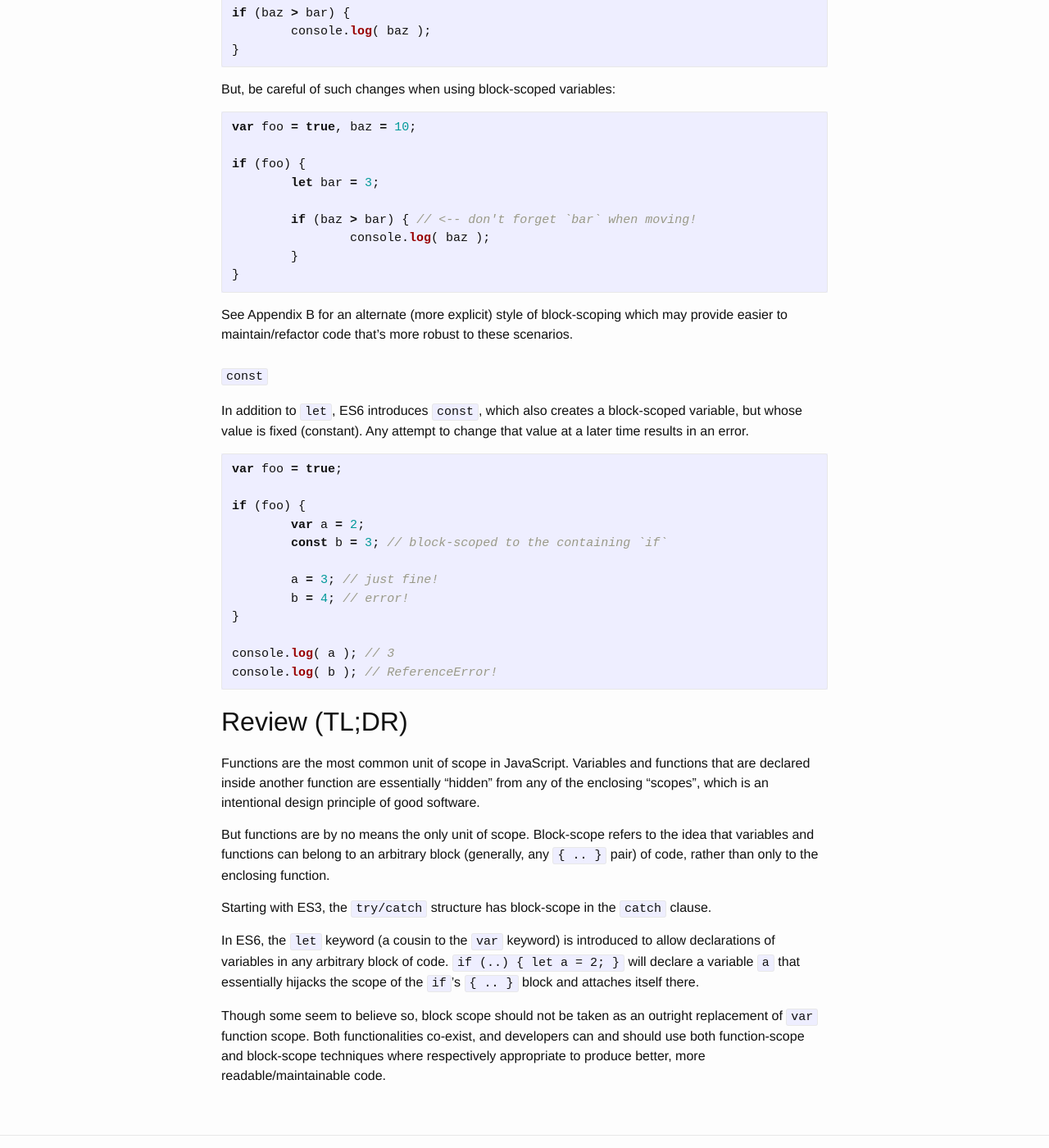
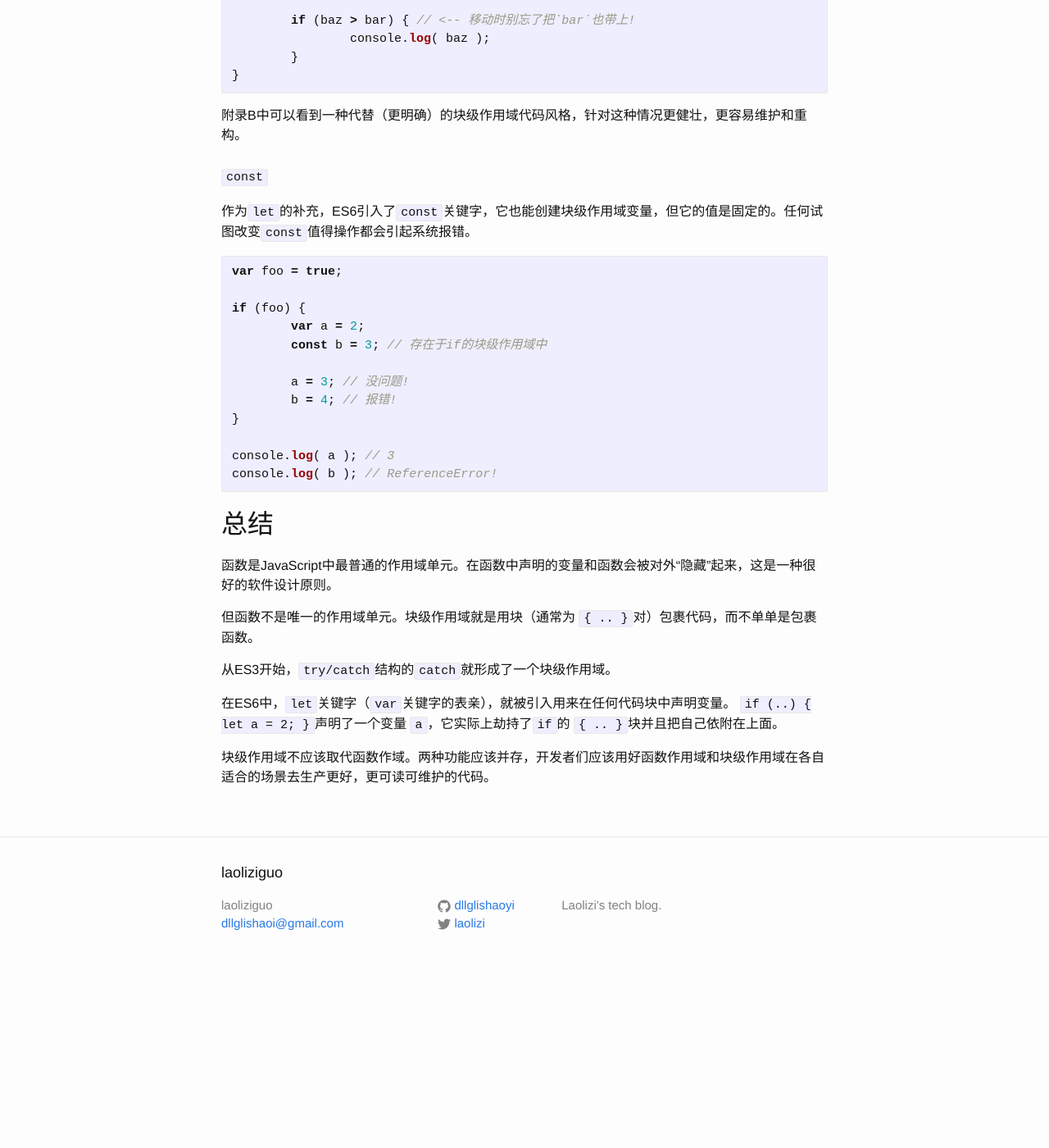
Before and after one commit to dllglishaoyi/deprecate, a Jekyll site: the page built from _posts/2016-03-16-functionvsblockscope.md, in a window 1280 px wide and 1400 px high, scrolled down 13155 px. Shown: the whole window at 82% size. Built offline with Jekyll 4.4.1, drawn with Linux system fonts in a browser that asks for light colours; nearby versions of some CDN libraries; comment, search, counter and statistics services are not loaded; after the commit the page ends 14353 px from its top, so only the background shows below that; some of the changed text lies outside the part shown.

Commit message:
函数作用域和块级作用域

````diff
--- a/_posts/2016-03-16-functionvsblockscope.md
+++ b/_posts/2016-03-16-functionvsblockscope.md
@@ -416,6 +416,7 @@ console.log( bar ); // ReferenceError
 用`let`来使变量依附块级作用域多少有些含蓄。当你没有太在意变量属于哪个作用域是可能会引起困惑，用新的块把它们包裹起来是一个进化你新代码的好习惯。
 
 为块级作用域创建明确的块可以打消这些担忧:
+
 ```js
 var foo = true;
 
@@ -429,14 +430,13 @@ if (foo) {
 
 console.log( bar ); // ReferenceError
 ```
+我们只需简单创建一对大括号来绑定`let`并且这是语法可行的。在这个例子中，我们在if分句中创造了一个明确的块，这样做既简单有不会影响if分句的语义。
 
-We can create an arbitrary block for `let` to bind to by simply including a `{ .. }` pair anywhere a statement is valid grammar. In this case, we've made an explicit block *inside* the if-statement, which may be easier as a whole block to move around later in refactoring, without affecting the position and semantics of the enclosing if-statement.
+**注释:** 另一种指定块级作用域的方法，见附录B。
 
-**Note:** For another way to express explicit block scopes, see Appendix B.
+在第四章中，我们要讨论提升，在声明所处的作用域中，处处可以得到它。
 
-In Chapter 4, we will address hoisting, which talks about declarations being taken as existing for the entire scope in which they occur.
-
-However, declarations made with `let` will *not* hoist to the entire scope of the block they appear in. Such declarations will not observably "exist" in the block until the declaration statement.
+但是，用`let`的声明不会提升到整个块中。这种声明直到执行到声明语句时才会被认为是存在的。
 
 ```js
 {
@@ -445,11 +445,11 @@ However, declarations made with `let` will *not* hoist to the entire scope of th
 }
 ```
 
-#### Garbage Collection
+#### 垃圾回收
 
-Another reason block-scoping is useful relates to closures and garbage collection to reclaim memory. We'll briefly illustrate here, but the closure mechanism is explained in detail in Chapter 5.
+块级作用域有用的另一个原因是对于闭包和垃圾回收的。我们只在这里简要提及，闭包机制我们会在第五章详细介绍。
 
-Consider:
+且看:
 
 ```js
 function process(data) {
@@ -467,16 +467,16 @@ btn.addEventListener( "click", function click(evt){
 }, /*capturingPhase=*/false );
 ```
 
-The `click` function click handler callback doesn't *need* the `someReallyBigData` variable at all. That means, theoretically, after `process(..)` runs, the big memory-heavy data structure could be garbage collected. However, it's quite likely (though implementation dependent) that the JS engine will still have to keep the structure around, since the `click` function has a closure over the entire scope.
+`click`函数的点击处理回调完全不需要`someReallyBigData`变量。这就是说，理论上`process(..)`执行之后，这个占用很多内存的数据结构就可以被当做垃圾回收了。但是，JS引擎似乎（取决于引擎具体实现）还保存着这个数据。
 
-Block-scoping can address this concern, making it clearer to the engine that it does not need to keep `someReallyBigData` around:
+块级作用域可以解决这个问题，只需告诉引擎 `someReallyBigData`不需要再保存了：
 
 ```js
 function process(data) {
 	// do something interesting
 }
 
-// anything declared inside this block can go away after!
+// 任何在块中声明的东西之后就可以滚了!
 {
 	let someReallyBigData = { .. };
 
@@ -490,11 +490,11 @@ btn.addEventListener( "click", function click(evt){
 }, /*capturingPhase=*/false );
 ```
 
-Declaring explicit blocks for variables to locally bind to is a powerful tool that you can add to your code toolbox.
+为变量声明明确的块用来本地绑定是一个强大的工具，足以加入你的代码工具箱了。
 
-#### `let` Loops
+#### `let` 循环
 
-A particular case where `let` shines is in the for-loop case as we discussed previously.
+`let`闪耀的另一个场景就是在前面讨论过的for循环例子中。
 
 ```js
 for (let i=0; i<10; i++) {
@@ -504,9 +504,9 @@ for (let i=0; i<10; i++) {
 console.log( i ); // ReferenceError
 ```
 
-Not only does `let` in the for-loop header bind the `i` to the for-loop body, but in fact, it **re-binds it** to each *iteration* of the loop, making sure to re-assign it the value from the end of the previous loop iteration.
+在for循环头部的`let`不仅把`i`绑定到了循环体中，事实上，它还在每次循环迭代中重建了变量`i`，以确保`i`被重新赋予前面迭代结果的值。
 
-Here's another way of illustrating the per-iteration binding behavior that occurs:
+这是另一种每次迭代绑定行为的例子：
 
 ```js
 {
@@ -518,11 +518,11 @@ Here's another way of illustrating the per-iteration binding behavior that occur
 }
 ```
 
-The reason why this per-iteration binding is interesting will become clear in Chapter 5 when we discuss closures.
+每次迭代绑定为什么有趣的原因会在第五章讨论闭包时水落石出。
 
-Because `let` declarations attach to arbitrary blocks rather than to the enclosing function's scope (or global), there can be gotchas where existing code has a hidden reliance on function-scoped `var` declarations, and replacing the `var` with `let` may require additional care when refactoring code.
+因为`let`声明依附于任意块而非闭合函数作用域，所以不难理解用`var`声明的隐藏代码需要依赖函数作用域，并且在重构代码时用 `let`代替 `var`要多加留意。
 
-Consider:
+且看:
 
 ```js
 var foo = true, baz = 10;
@@ -538,7 +538,7 @@ if (foo) {
 }
 ```
 
-This code is fairly easily re-factored as:
+很容易就能把这段代码重构为:
 
 ```js
 var foo = true, baz = 10;
@@ -554,7 +554,7 @@ if (baz > bar) {
 }
 ```
 
-But, be careful of such changes when using block-scoped variables:
+但是，针对块级作用域变量这么做是就要多加小心了：
 
 ```js
 var foo = true, baz = 10;
@@ -562,43 +562,41 @@ var foo = true, baz = 10;
 if (foo) {
 	let bar = 3;
 
-	if (baz > bar) { // <-- don't forget `bar` when moving!
+	if (baz > bar) { // <-- 移动时别忘了把`bar`也带上!
 		console.log( baz );
 	}
 }
 ```
 
-See Appendix B for an alternate (more explicit) style of block-scoping which may provide easier to maintain/refactor code that's more robust to these scenarios.
+附录B中可以看到一种代替（更明确）的块级作用域代码风格，针对这种情况更健壮，更容易维护和重构。
 
 ### `const`
 
-In addition to `let`, ES6 introduces `const`, which also creates a block-scoped variable, but whose value is fixed (constant). Any attempt to change that value at a later time results in an error.
+作为`let`的补充，ES6引入了`const`关键字，它也能创建块级作用域变量，但它的值是固定的。任何试图改变`const`值得操作都会引起系统报错。
 
 ```js
 var foo = true;
 
 if (foo) {
 	var a = 2;
-	const b = 3; // block-scoped to the containing `if`
+	const b = 3; // 存在于if的块级作用域中
 
-	a = 3; // just fine!
-	b = 4; // error!
+	a = 3; // 没问题!
+	b = 4; // 报错!
 }
 
 console.log( a ); // 3
 console.log( b ); // ReferenceError!
 ```
 
-## Review (TL;DR)
+## 总结
 
-Functions are the most common unit of scope in JavaScript. Variables and functions that are declared inside another function are essentially "hidden" from any of the enclosing "scopes", which is an intentional design principle of good software.
+函数是JavaScript中最普通的作用域单元。在函数中声明的变量和函数会被对外“隐藏”起来，这是一种很好的软件设计原则。
 
-But functions are by no means the only unit of scope. Block-scope refers to the idea that variables and functions can belong to an arbitrary block (generally, any `{ .. }` pair) of code, rather than only to the enclosing function.
+但函数不是唯一的作用域单元。块级作用域就是用块（通常为 `{ .. }`对）包裹代码，而不单单是包裹函数。
 
-Starting with ES3, the `try/catch` structure has block-scope in the `catch` clause.
+从ES3开始，`try/catch`结构的`catch`就形成了一个块级作用域。
 
-In ES6, the `let` keyword (a cousin to the `var` keyword) is introduced to allow declarations of variables in any arbitrary block of code. `if (..) { let a = 2; }` will declare a variable `a` that essentially hijacks the scope of the `if`'s `{ .. }` block and attaches itself there.
+在ES6中，`let`关键字（`var`关键字的表亲），就被引入用来在任何代码块中声明变量。 `if (..) { let a = 2; }`声明了一个变量 `a`，它实际上劫持了`if`的 `{ .. }`块并且把自己依附在上面。
 
-Though some seem to believe so, block scope should not be taken as an outright replacement of `var` function scope. Both functionalities co-exist, and developers can and should use both function-scope and block-scope techniques where respectively appropriate to produce better, more readable/maintainable code.
-
-[^note-leastprivilege]: [Principle of Least Privilege](http://en.wikipedia.org/wiki/Principle_of_least_privilege)
+块级作用域不应该取代函数作域。两种功能应该并存，开发者们应该用好函数作用域和块级作用域在各自适合的场景去生产更好，更可读可维护的代码。
````
